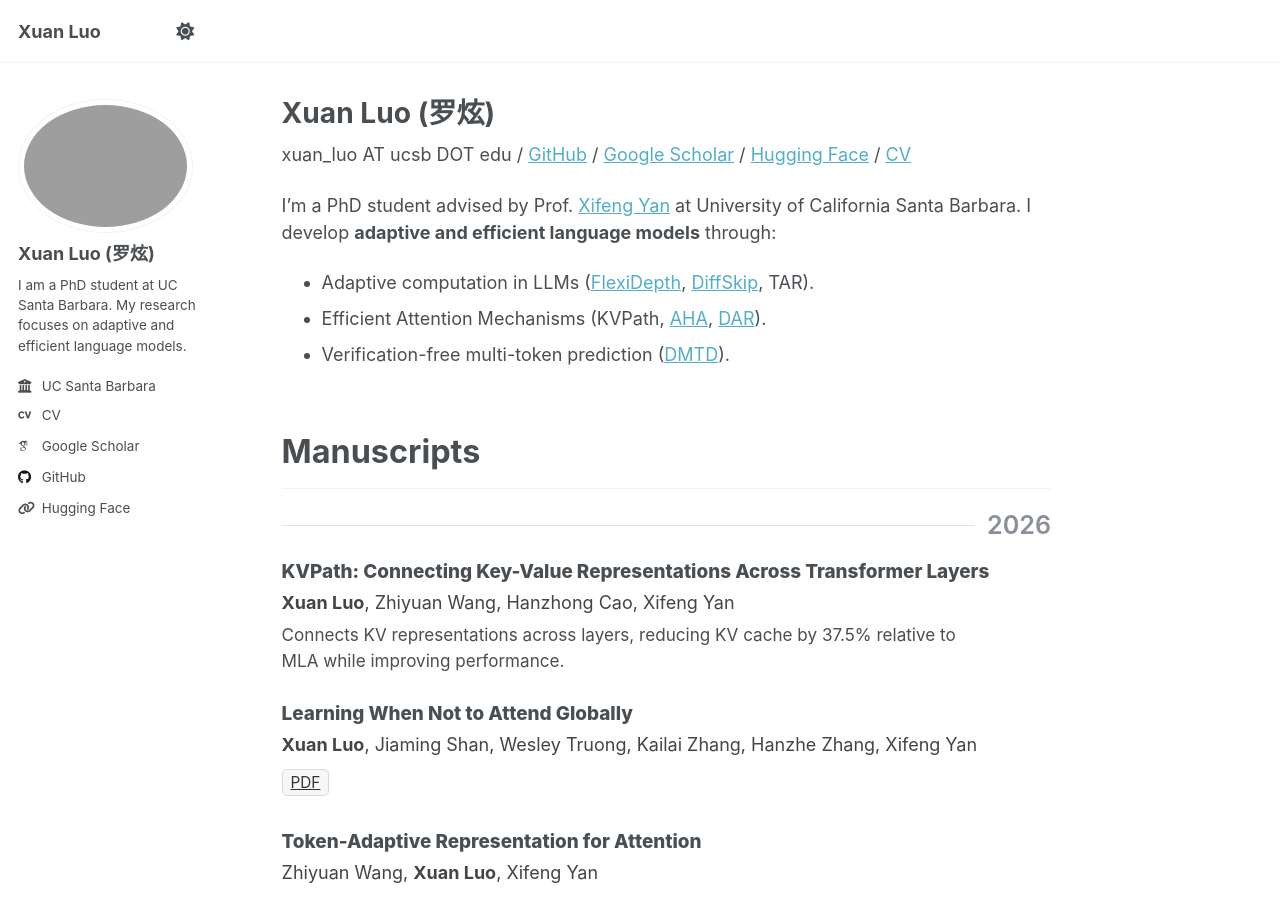
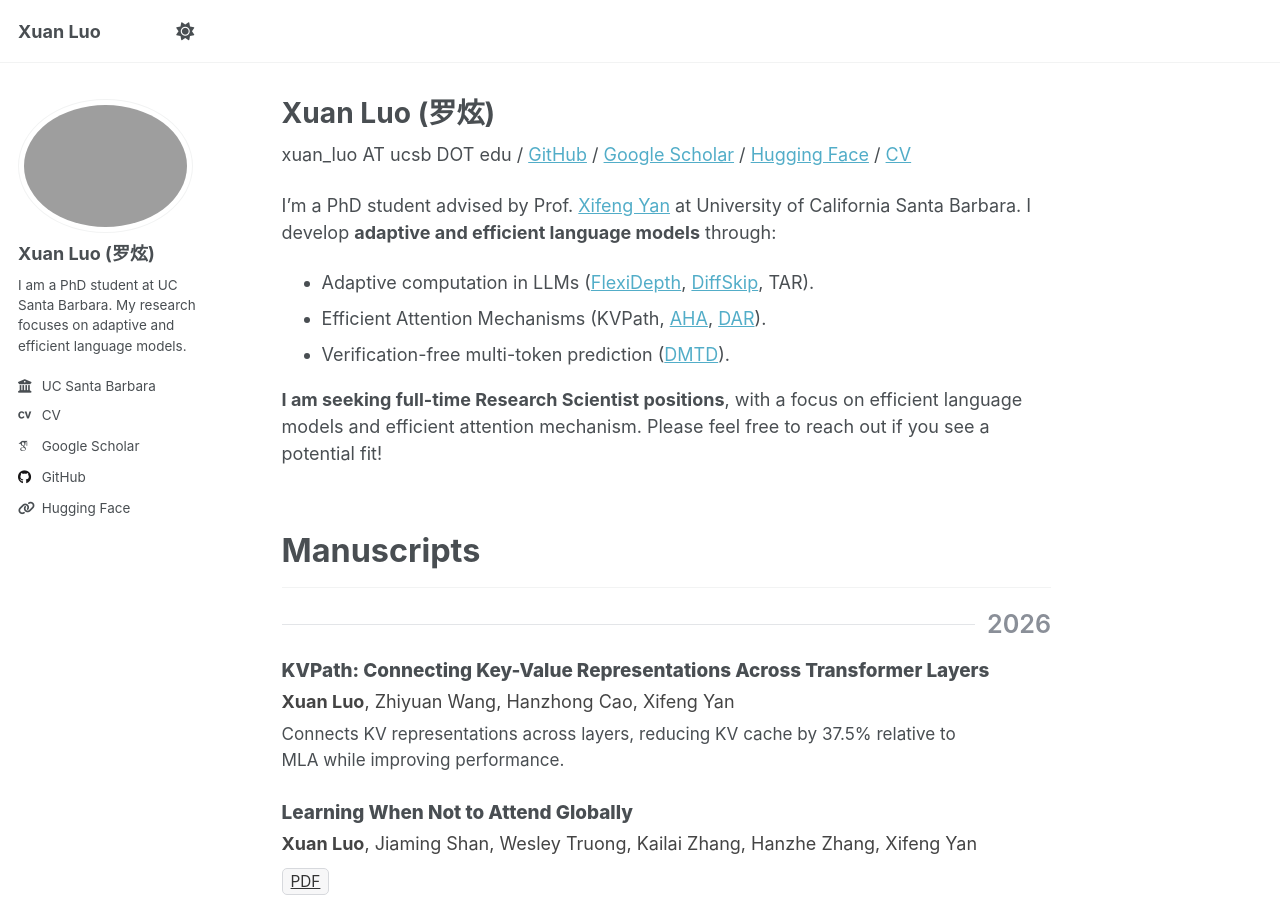
Before and after one commit to luoxuan-cs/luoxuan-cs.github.io, a Jekyll site: the page built from _pages/about.md, in a window 1280 px wide and 900 px high. Built offline with Jekyll 4.4.1, drawn with Linux system fonts in a browser that asks for light colours; some web fonts are replaced; a script that is not in the unit is left out.

Commit message:
Add Research Scientist job search note

```diff
--- a/_pages/about.md
+++ b/_pages/about.md
@@ -11,6 +11,8 @@ I'm a PhD student advised by Prof. [Xifeng Yan](https://sites.cs.ucsb.edu/~xyan/
 - Adaptive computation in LLMs ([FlexiDepth](/flexidepth/), [DiffSkip](https://aclanthology.org/2025.findings-acl.377.pdf), TAR).
 - Efficient Attention Mechanisms (KVPath, [AHA](https://arxiv.org/abs/2512.22562), [DAR](https://arxiv.org/abs/2606.18587)).
 - Verification-free multi-token prediction ([DMTD](/dmtd/)).
+
+**I am seeking full-time Research Scientist positions**, with a focus on efficient language models and efficient attention mechanism. Please feel free to reach out if you see a potential fit!
 
 ## Manuscripts
 
```
